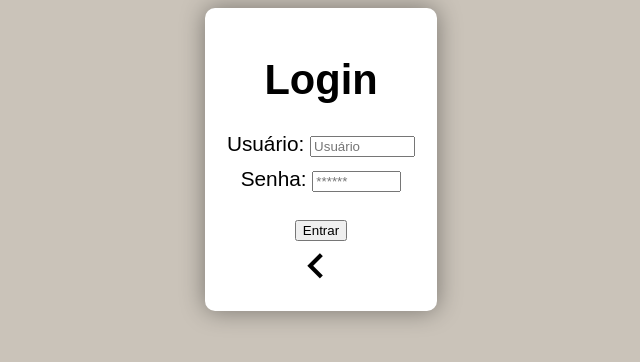
After one commit to vinicius-vasconcelos16/Projeto-Games, a PHP site: page /user-login.php in a window 1280 px wide. The commit adds this page. Shown: the top 362 px of the page, without its empty margins (319-959 px from the left). Run offline with PHP 8.4, Linux system fonts and the light colour scheme.

Commit message:
Adição da Função Login
Adição de arquivos e funções

```diff
--- a/detalhes.php
+++ b/detalhes.php
@@ -6,11 +6,13 @@
  <meta http-equiv="X-UA-Compatible" content="IE=edge">
  <meta name="viewport" content="width=device-width, initial-scale=1.0">
  <title>Listagem de Jogos</title>
+ <link rel="stylesheet" href="https://fonts.googleapis.com/css2?family=Material+Symbols+Outlined:opsz,wght,FILL,GRAD@48,400,0,0"/>
  <link rel="stylesheet" href="style.css">
 </head>
 
 <body>
  <?php
+   require_once 'includes/login.php';
    require_once "includes/banco.php";
    require_once "includes/funcoes.php";
  ?>
@@ -43,7 +45,7 @@
    ?>
   </table>
   <br>
-  <a href="index.php" target="__self"><img src="icones/icoback.png" alt="icone-voltar"></a>
+  <a href="index.php" target="__self"><span class="material-symbols-outlined"  style="zoom: 210%">chevron_left</span></a>
  </div>
  <br>
  <?php
--- a/includes/banco.php
+++ b/includes/banco.php
@@ -1,8 +1,10 @@
+<link rel="stylesheet" href="https://fonts.googleapis.com/css2?family=Material+Symbols+Outlined:opsz,wght,FILL,GRAD@48,400,0,0"/>
+<link rel="stylesheet" href="../style.css">
 <?php
+include_once "funcoes.php";
   $banco = new mysqli("localhost","root","","bd_games");
   if($banco->connect_errno){
-   echo "<p>Erro ao se conectar com o banco de dados</p>";
+   echo "<p>".msg_erro("Erro ao se conectar com o banco de dados")."</p>";
    die();
   }
-
 ?>
--- a/includes/funcoes.php
+++ b/includes/funcoes.php
@@ -7,4 +7,17 @@
      return $caminho;
     }
    }
+
+    function msg_sucesso($msg){
+      $resp = "<div class='msg_sucesso'><span class='material-symbols-outlined'>check_circle</span>$msg</div>";
+      return $resp;
+    }
+    function msg_alerta($msg){
+      $resp = "<div class='msg_alerta'><span class='material-symbols-outlined'>info</span>$msg</div>";
+      return $resp;
+    }
+    function msg_erro($msg){
+      $resp = "<div class='msg_erro'><span class='material-symbols-outlined'>warning</span>$msg</div>";
+      return $resp;
+    }
  ?>
--- /dev/null
+++ b/includes/login.php
@@ -0,0 +1,43 @@
+<link rel="stylesheet" href="https://fonts.googleapis.com/css2?family=Material+Symbols+Outlined:opsz,wght,FILL,GRAD@48,400,0,0"/>
+<link rel="stylesheet" href="../style.css">
+<?php
+ session_start();
+ if (!isset($_SESSION['user']))
+ {
+    $_SESSION['user'] = "";
+    $_SESSION['nome'] = "";
+    $_SESSION['tipo'] = "";
+ }
+
+ include_once 'funcoes.php';
+ function cripto($senha){
+  for($pos=0;$pos<strlen($senha);$pos++){
+   $letra = ord($senha[$pos]) + 1;
+   return chr($letra);
+  }
+ }
+
+ function gerarHash($senha){
+  $pass = cripto($senha);
+  $hash = password_hash($pass, PASSWORD_DEFAULT);
+  return $hash;
+ }
+
+ function testarHash($senha,$hash){
+  for($pos=0;$pos<strlen($senha);$pos++){
+   $senha = ord($senha[$pos]) + 1;
+   $senha = chr($senha);
+  }
+  $teste = password_verify($senha,$hash);
+  if(!$teste==1){
+   $teste = msg_erro("Senha Incorreta");
+  }
+  else{
+   $teste = "";
+  }
+  return $teste;
+ }
+
+
+
+?>
--- a/index.php
+++ b/index.php
@@ -7,11 +7,13 @@
  <meta name="viewport" content="width=device-width, initial-scale=1.0">
  <title>Listagem de Jogos</title>
  <link rel="stylesheet" href="style.css">
+ <link rel="stylesheet" href="https://fonts.googleapis.com/css2?family=Material+Symbols+Outlined:opsz,wght,FILL,GRAD@48,400,0,0"/>
 </head>
 
 <body>
  <?php
    require_once "includes/banco.php";
+   require_once 'includes/login.php';
    require_once "includes/funcoes.php";
 
  ?>
@@ -62,7 +64,7 @@
       } else{
         while($reg=$busca->fetch_object()){
          echo "<tr><td><img src='fotos/$reg->capa' alt='fotos/indisponivel.png' class='imagem';>";
-         echo "<td><a href='detalhes.php?cod=$reg->cod'>$reg->nome</a> [$reg->genero] <br>$reg->produtora";
+         echo "<td><a href='detalhes.php?cod=$reg->cod' id='nome_jogo'>$reg->nome</a> [$reg->genero] <br><br><span id='produtora'>$reg->produtora</span>";
          echo "<td>Adm<br>";
         }
      }
--- a/style.css
+++ b/style.css
@@ -7,6 +7,10 @@
 body{
  background-color: rgb(202, 195, 185);
  font-family: Arial, Helvetica, sans-serif;
+}
+
+a{
+ color: black;
 }
 
 div#corpo{
@@ -51,9 +55,25 @@ table.listagem td:nth-child(3) {
  border-bottom-right-radius: 10px;
 }
 
+#nome_jogo{
+ font-size: 1.5em;
+ font-weight: 700;
+}
+
+#produtora{
+ font-weight: 600;
+}
+
 table.detalhes{
  width: 100%;
 
+}
+
+.material-symbols-outlined:hover{
+ cursor: pointer;
+ border-radius: 15px;
+ background-color: rgba(211, 211, 211, 0.534);
+ transition: background-color .9s;
 }
 
 img.imagem{
@@ -63,9 +83,9 @@ img.imagem{
 }
 img.imagem:hover{
  transform: translate(-3px,-3px);
- transition: transform 1s;
  cursor: pointer;
  box-shadow: 6px 6px 10px rgba(0,0,0,.5);
+ transition: all 1s;
 
 }
 
@@ -93,3 +113,36 @@ input#text-box{
  font-size: 1em;
  font-weight: 600;
 }
+
+div.msg_sucesso{
+ width: fit-content;
+ font-size: 1.2em;
+ background-color: rgba(226, 239, 218);
+ text-shadow: 0px 0px 2px rgba(0,0,0,.5);
+ color: rgb(74, 116, 67);
+ border-radius: 25px;
+ padding: 10px;
+}
+div.msg_alerta{
+ width: fit-content;
+ font-size: 1.2em;
+ background-color: rgba(194, 194, 2, 0.316);
+ text-shadow: 1px 2px 3px rgba(0,0,0,.5);
+ color: yellow;
+ border-radius: 25px;
+ padding: 10px;
+}
+div.msg_erro{
+ width: fit-content;
+ font-size: 1.2em;
+ background-color: rgba(255, 0, 0, 0.312);
+ text-shadow: 0px 0px 2px rgba(0,0,0,.5);
+ color: red;
+ border-radius: 25px;
+ padding: 10px;
+}
+
+.material-symbols-outlined{
+ vertical-align: bottom;
+ margin-right: 5px;
+}
--- /dev/null
+++ b/user-login-form.php
@@ -0,0 +1,7 @@
+<h1>Login</h1>
+ <form action="user-login.php" method="post" id="form-php">
+   <label for="usuario">Usuário: </label><input type="text" name="usuario" id="user-txt" minlength="3" size="10" maxlength="10" placeholder="Usuário" style='margin-bottom: 10px;'><br>
+   <label for="senha">Senha: </label><input type="password" name="senha" id="password.txt" size="8" maxlength="8" placeholder="******"><br>
+   <br>
+   <input type="submit" value="Entrar">
+ </form>
--- /dev/null
+++ b/user-login.php
@@ -0,0 +1,59 @@
+<!DOCTYPE html>
+<html lang="pt-br">
+<?php
+   require_once "includes/banco.php";
+   require_once "includes/funcoes.php";
+   require_once 'includes/login.php';
+?>
+<head>
+ <meta charset="UTF-8">
+ <meta http-equiv="X-UA-Compatible" content="IE=edge">
+ <meta name="viewport" content="width=device-width, initial-scale=1.0">
+ <title>Login - Listagem de Jogos</title>
+ <link rel="stylesheet" href="https://fonts.googleapis.com/css2?family=Material+Symbols+Outlined:opsz,wght,FILL,GRAD@48,400,0,0"/>
+ <link rel="stylesheet" href="style.css">
+ <style>
+  div#corpo{
+   width: 15vw;
+   margin: auto;
+   text-align: center;
+   font-size: 1.3em;
+  }
+
+ </style>
+</head>
+
+<body>
+ <div id="corpo">
+  <?php
+   $user = $_POST['usuario'] ?? null;
+   $senha = $_POST['senha'] ?? null;
+   if(is_null($user) || is_null($senha)){
+    require "user-login-form.php";
+   }
+   else{
+    $query = "SELECT usuario,nome,senha,tipo FROM usuarios WHERE usuario = '$user' LIMIT 1";
+    $busca = $banco->query($query);
+    if(!$busca){
+     echo msg_erro("Falha ao acessar o banco!");
+    }else{
+      if($busca->num_rows > 0){
+       $reg = $busca->fetch_object();
+       if(testarHash($senha,$reg->senha)){
+        echo msg_sucesso("Logado com Sucesso!");
+        $_SESSION['user'] = $reg->usuario;
+        $_SESSION['nome'] = $reg->nome;
+        $_SESSION['tipo'] = $reg->tipo;
+       } else{
+        echo msg_erro("Usuário ou Senha inválido(s)!");
+       }
+      } else{
+       echo "Usuário não cadastrado!";
+      }
+    }
+   }
+  ?>
+  <a href="index.php" target="__self"><span class="material-symbols-outlined"  style="zoom: 210%">chevron_left</span></a>
+ </div>
+</body>
+</html>
```
Also changed, not shown: includes/__modelo.php (added, +21 -0 lines), includes/topo.php (+7 -1 lines).
